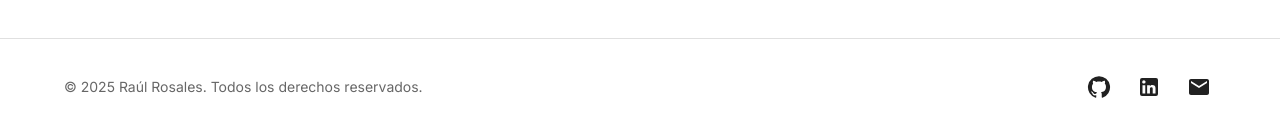
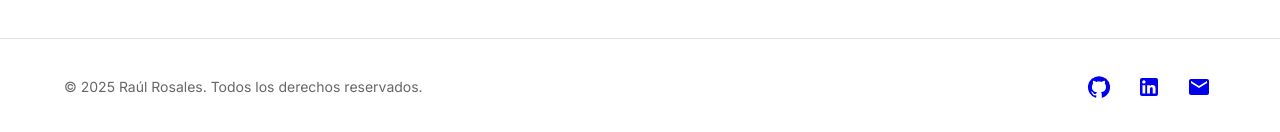
Before and after one commit to Artenlaclase/cv-RaulRosales, a Next.js app: page / in a window 1280 px wide. Shown: the part 7238-7370 px from the top of the page. Built offline with nearby package versions, Linux system fonts and the light colour scheme; what @mui/material-nextjs would draw is missing.

Commit message:
enlaces footer

```diff
--- a/src/components/Footer.tsx
+++ b/src/components/Footer.tsx
@@ -1,5 +1,6 @@
 "use client";
 import { Box, Container, Typography, IconButton, useTheme, useMediaQuery } from "@mui/material"
+import Link from 'next/link'
 import { GithubIcon, LinkedInIcon, MailIcon } from "../components/ui/Icons"
 
 export default function Footer() {
@@ -36,15 +37,21 @@ export default function Footer() {
           </Typography>
 
           <Box sx={{ display: "flex", gap: 2 }}>
+      <Link href="https://github.com/artenlaclase" passHref target="_blank" rel="noopener noreferrer">
         <IconButton size="small" color="inherit" aria-label="GitHub">
           <GithubIcon />
         </IconButton>
+      </Link>
+      <Link href="https://www.linkedin.com/in/raulrosalesrebolledo/" passHref target="_blank" rel="noopener noreferrer">
         <IconButton size="small" color="inherit" aria-label="LinkedIn">
           <LinkedInIcon />
         </IconButton>
+      </Link>
+      <Link href="mailto:tuemail@example.com" passHref>
         <IconButton size="small" color="inherit" aria-label="Email">
           <MailIcon />
         </IconButton>
+      </Link>
     </Box>
         </Box>
       </Container>
```
Lines whose indentation alone changed are shown as unchanged.
